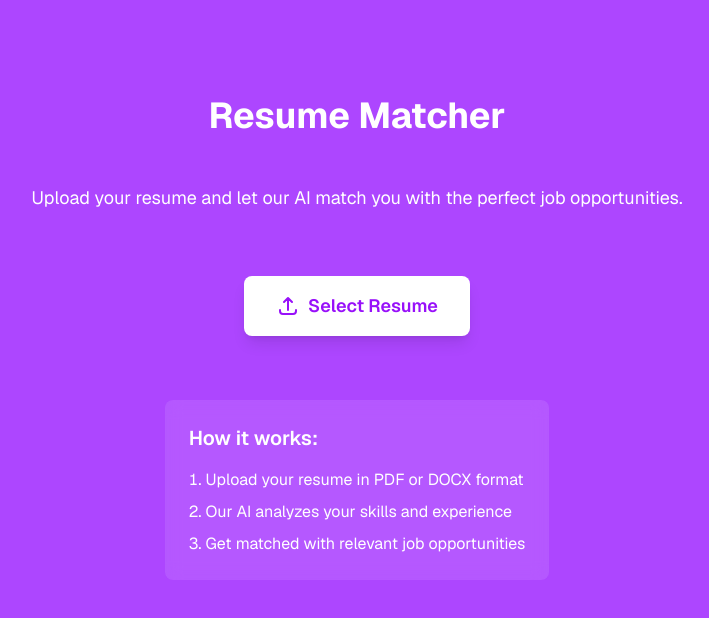
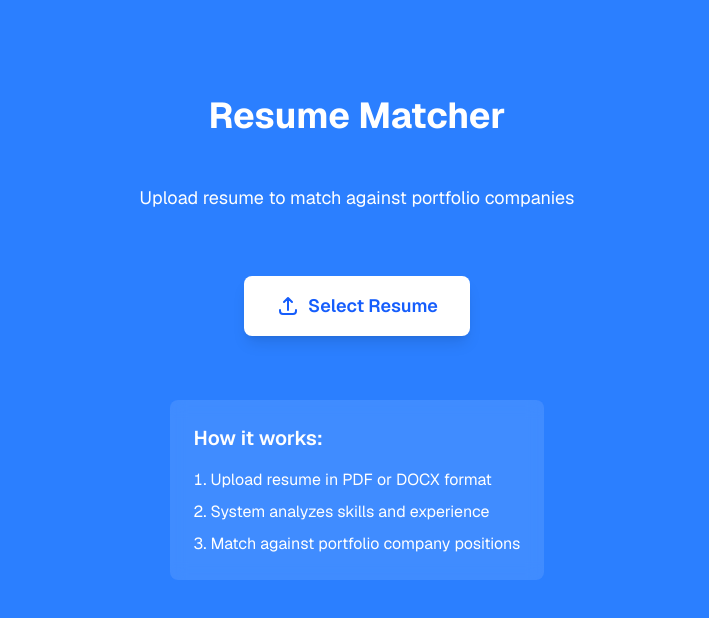
Before and after one commit to emilygransky1/resume-matcher, a Next.js app: page / in a window 1280 px wide. Shown: the top 618 px of the page, without its empty margins (283-992 px from the left). Built offline with nearby package versions, Linux system fonts and the light colour scheme.

Commit message:
Update theme to blue and revise page text to focus on portfolio company matching

```diff
--- a/app/page.tsx
+++ b/app/page.tsx
@@ -58,11 +58,11 @@ export default function Home() {
   };
 
   return (
-    <div className="font-sans min-h-screen p-8 bg-purple-500">
+    <div className="font-sans min-h-screen p-8 bg-blue-500">
       <main className="max-w-4xl mx-auto flex flex-col items-center gap-8 pt-16">
         <h1 className="text-4xl font-bold text-white mb-4">Resume Matcher</h1>
         <p className="text-white text-center text-lg mb-8">
-          Upload your resume and let our AI match you with the perfect job opportunities.
+          Upload resume to match against portfolio companies
         </p>
 
         <div className="flex flex-col items-center gap-4">
@@ -75,7 +75,7 @@ export default function Home() {
           />
           <label
             htmlFor="resume-upload"
-            className="bg-white text-purple-600 hover:bg-purple-100 transition-colors px-8 py-4 rounded-lg font-semibold text-lg shadow-lg flex items-center gap-2 cursor-pointer"
+                         className="bg-white text-blue-600 hover:bg-blue-100 transition-colors px-8 py-4 rounded-lg font-semibold text-lg shadow-lg flex items-center gap-2 cursor-pointer"
           >
             <svg
               xmlns="http://www.w3.org/2000/svg"
@@ -121,9 +121,9 @@ export default function Home() {
         <div className="mt-8 p-6 bg-white/10 rounded-lg backdrop-blur-sm text-white">
           <h2 className="text-xl font-semibold mb-4">How it works:</h2>
           <ol className="list-decimal list-inside space-y-2">
-            <li>Upload your resume in PDF or DOCX format</li>
-            <li>Our AI analyzes your skills and experience</li>
-            <li>Get matched with relevant job opportunities</li>
+            <li>Upload resume in PDF or DOCX format</li>
+            <li>System analyzes skills and experience</li>
+            <li>Match against portfolio company positions</li>
           </ol>
         </div>
       </main>
```
